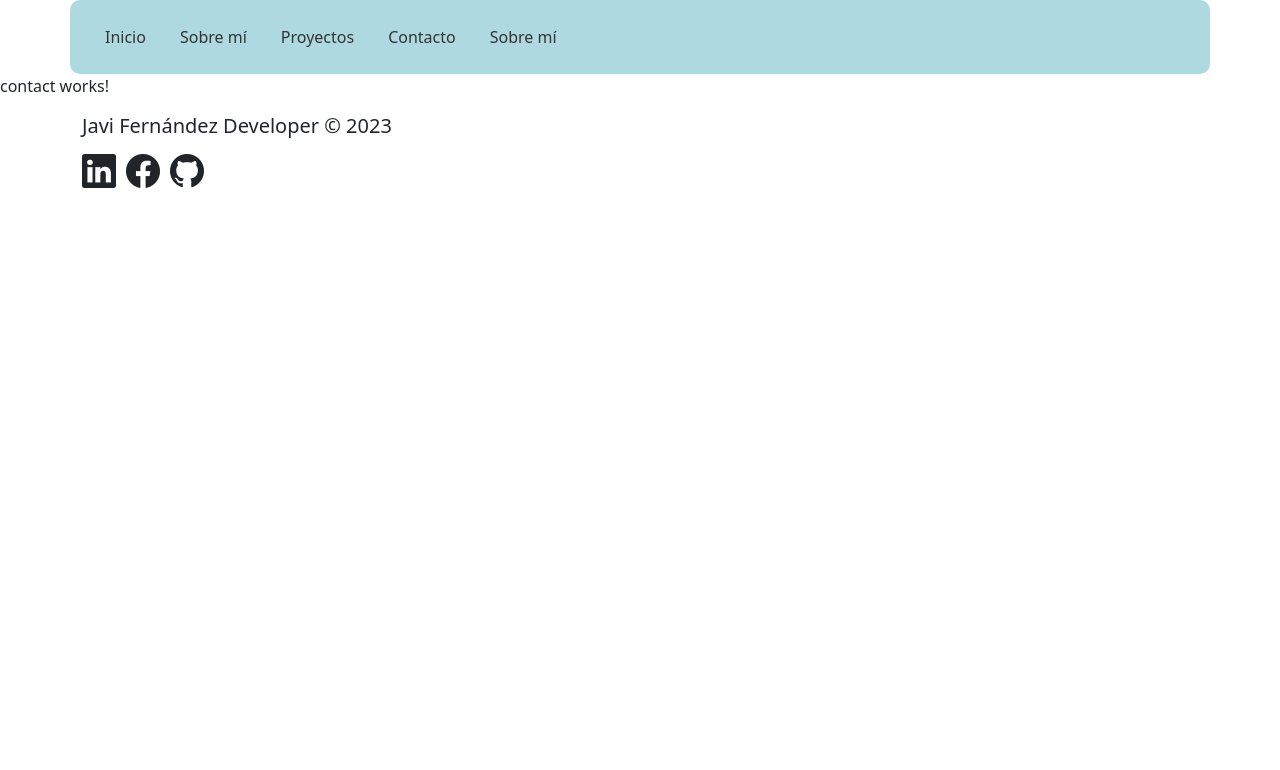
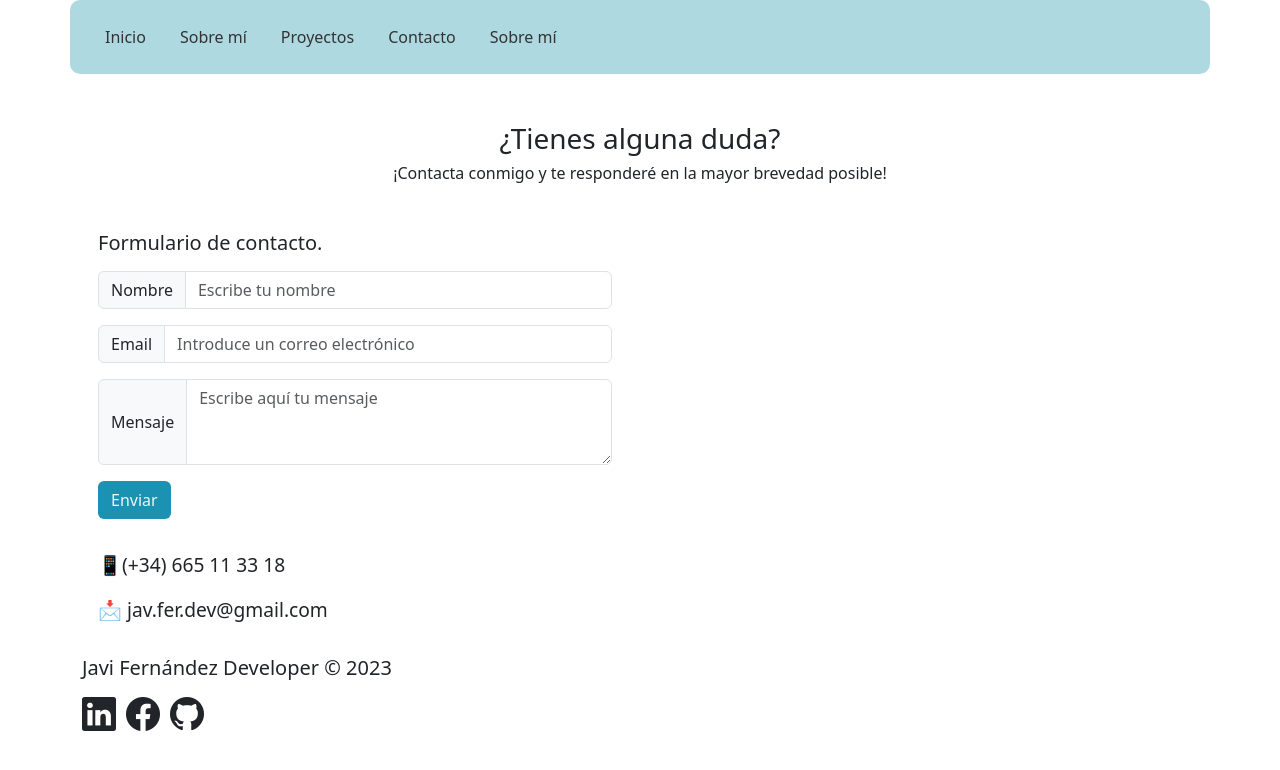
Before and after one commit to javifer89/Portfolio, an Angular app: page /contact in a window 1280 px wide. Shown: the top 770 px of the page. Built offline with nearby package versions, Linux system fonts and the light colour scheme.

Commit message:
contacto generado

```diff
--- a/src/app/components/contact/contact.component.css
+++ b/src/app/components/contact/contact.component.css
@@ -0,0 +1,19 @@
+
+.btn {
+    background-color: rgb(28, 146, 179);
+    color: var(--blanco);
+}
+
+.btn:hover {
+    background-color: rgb(1, 101, 129);
+}
+
+p {
+    font-size: larger;
+}
+
+.error {
+    text-align: left;
+    font-size: small;
+    color: red;
+}
--- a/src/app/components/contact/contact.component.html
+++ b/src/app/components/contact/contact.component.html
@@ -1 +1,61 @@
-<p>contact works!</p>
+<div class="container mt-5">
+
+  <div class="titulos">
+    <h3 class="text-center mb-2">¿Tienes alguna duda?</h3>
+    <h6 class="text-center mb-3">¡Contacta conmigo y te responderé en la mayor brevedad posible!</h6>
+  </div>
+
+
+  <div class="row flex-md-row">
+
+    <!-- formulario -->
+    <div class="col-12 col-md-6 order-md.2">
+      <div class="p-3 mt-3">
+        <h5 class="mb-3">Formulario de contacto.</h5>
+        <form [formGroup]="formulario" (ngSubmit)="onSubmit()">
+          <div class="input-group mb-3">
+            <span class="input-group-text">Nombre</span>
+            <input type="text" class="form-control" placeholder="Escribe tu nombre" formControlName="nombre">
+
+          </div>
+          <p class="error" *ngIf="checkError('nombre', 'required')">
+            El nombre es obligatorio.
+          </p>
+
+          <div class="input-group mb-3">
+            <span class="input-group-text">Email</span>
+            <input type="text" class="form-control" placeholder="Introduce un correo electrónico"
+              formControlName="email">
+
+          </div>
+          <p class="error" *ngIf="checkError('email', 'required')">
+            La dirección e-mail es obligatoria.
+          </p>
+          <p class="error" *ngIf="checkError('email', 'pattern')">
+            La dirección e-mail no tiene un formato válido.
+          </p>
+          <div class="input-group mb-3">
+            <span class="input-group-text">Mensaje</span>
+            <textarea type="text" class="form-control" rows="3" placeholder="Escribe aquí tu mensaje"
+              formControlName="mensaje"></textarea>
+
+          </div>
+
+          <p class="error" *ngIf="checkError('mensaje', 'required')">
+            Tienes que escribir un mensaje.
+          </p>
+          <input type="submit" value="Enviar" class="btn">
+
+        </form>
+      </div>
+
+      <div class="contacto p-3">
+        <p>📱(+34) 665 11 33 18</p>
+        <p>📩 jav.fer.dev@gmail.com</p>
+      </div>
+    </div>
+
+
+  </div>
+
+</div>
--- a/src/app/components/contact/contact.component.ts
+++ b/src/app/components/contact/contact.component.ts
@@ -1,5 +1,8 @@
 import { Component, inject } from '@angular/core';
 import { ContactService } from 'src/app/services/contact.service';
+import { FormControl, FormGroup, Validators} from '@angular/forms';
+import { Router} from '@angular/router';
+import Swal from 'sweetalert2';
 
 @Component({
   selector: 'app-contact',
@@ -8,8 +11,39 @@ import { ContactService } from 'src/app/services/contact.service';
 })
 export class ContactComponent {
   contactService = inject(ContactService)
+  formulario: FormGroup;
 
 
+     constructor(private router: Router) {
+         this.formulario=new FormGroup({
 
+             nombre: new FormControl(null, [Validators.required]),
+             apellidos: new FormControl(null, [Validators.required]),
+             email: new FormControl(null, [ Validators.required,
+                 Validators.pattern(/^[\w-\.]+@([\w-]+\.)+[\w-] {2, 10}$/),
+                 ]),
+             mensaje: new FormControl(null, [Validators.required]),
+         });
+    }
 
-}
+    async onSubmit() {
+     const response=await this.contactService.contactFormulario(this.formulario.value);
+     console.log(response);
+
+     Swal.fire({
+         icon: 'success',
+         title: 'Mensaje enviado correctamente',
+         showConfirmButton: false,
+         timer: 2500,
+         width: 500,
+         padding: '3em',
+         color: '#333333',
+         background: '#0077B6',
+     });
+    this.router.navigate(['/home']);
+    }
+
+    checkError(field: string, error: string) {
+     return (this.formulario.get(field)?.hasError(error) && this.formulario.get(field)?.touched);
+    }
+    }
```
